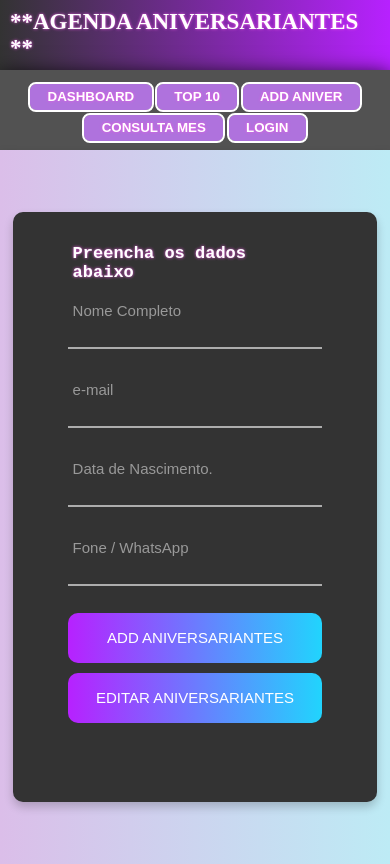
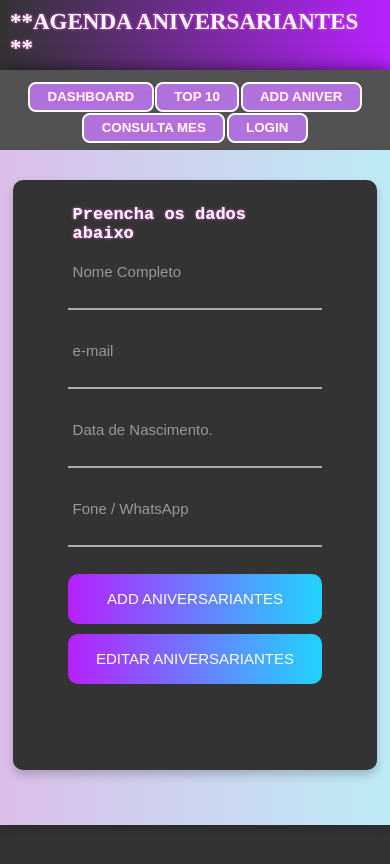
Before and after one commit to Luciara-Abreu/API_Aniversariantes_POSTGRES_FRONT, a React (Create React App) app: page /addPage in a window 390 px wide. Built offline with nearby package versions, Linux system fonts and the light colour scheme.

Commit message:
add anniver page responsiveness adjustment

```diff
--- a/src/App/contexts/addUsers/styles.ts
+++ b/src/App/contexts/addUsers/styles.ts
@@ -6,7 +6,7 @@ const ContainerRoot = styled.div`
 
 const Container = styled.div`
   width: 100vw;
-  min-height: 84.6vh;
+  min-height: 82vh;
   display: flex;
   flex-wrap: wrap;
   align-items: center;
@@ -18,13 +18,22 @@ const Container = styled.div`
   background: -moz-linear-gradient(to left, #bdebf5, #dbbee9);
   background: linear-gradient(to left, #bdebf5, #dbbee9);
 
+  @media (max-width: 768px)and (min-width: 481px) {
+    min-height: 84.7vh;
+    padding: 5px 5px 30px 5px;
+}
+  @media (max-width: 480px)and (min-width: 320px) {
+    min-height: 80vh;
+    padding: 5px 5px 30px 5px;
+  }
+
 `
 const Body = styled.div`
   width: 50%;
   height: 70vh;
   border-radius: 10px;
   overflow: hidden;
-  padding: 27px 55px 30px 55px;
+  padding: 20px 55px 0px 55px;
   background: #333;
   box-shadow: 0 5px 10px 0px rgba(0, 0, 0, 0.2);
   h1{
```
